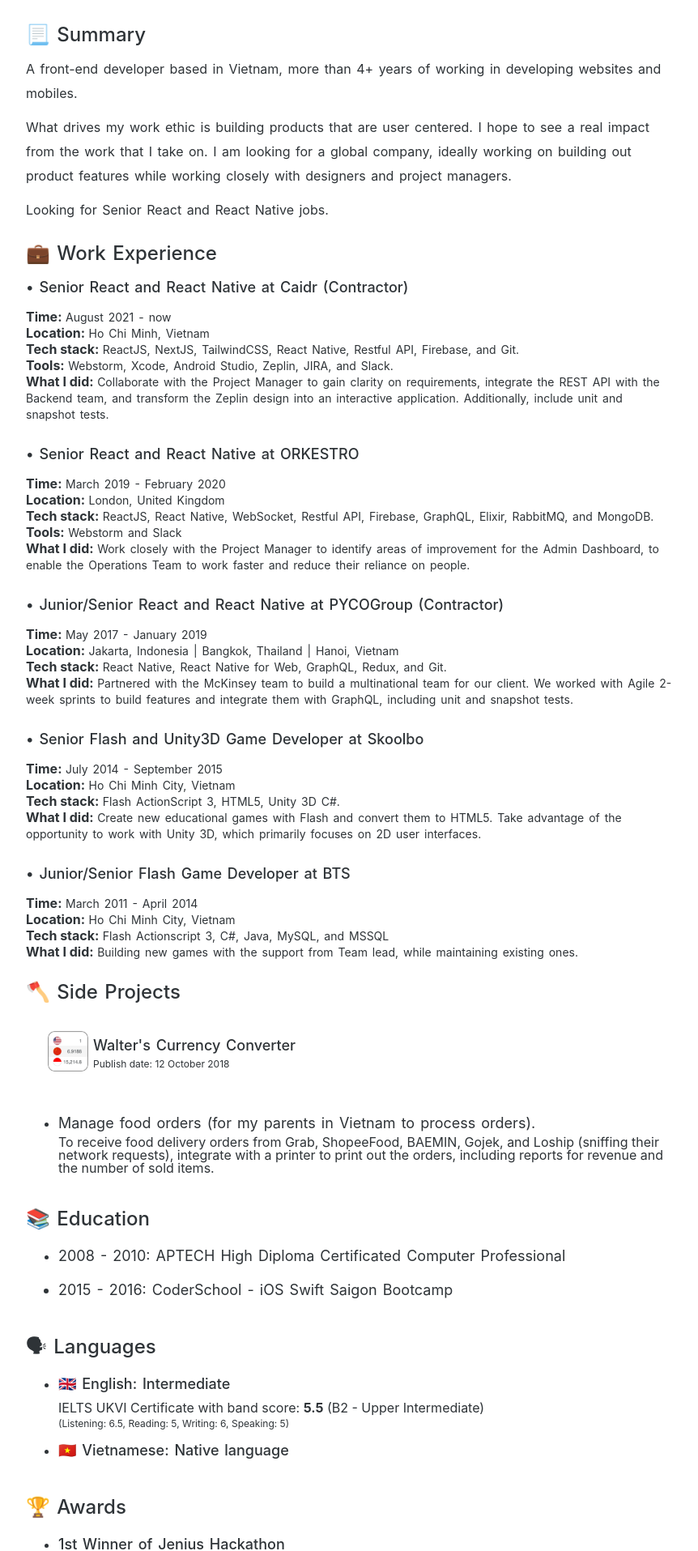
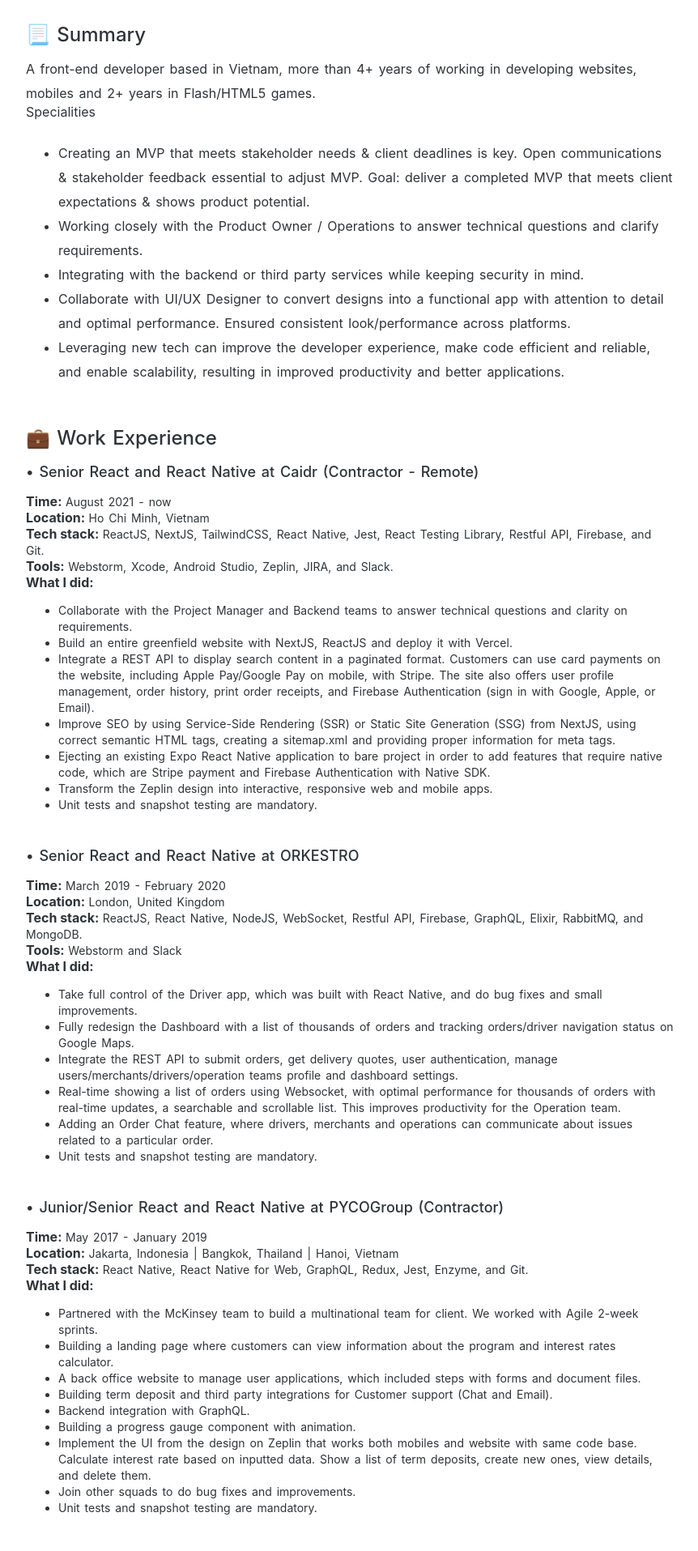
Before and after one commit to ngothanhtai/ngothanhtai.github.io, a React (Create React App) app: page / in a window 1280 px wide. Shown: the part 200-2115 px from the top of the page at 81% size, without its empty margins (208-1070 px from the left). Built offline with nearby package versions, Linux system fonts and the light colour scheme.

Commit message:
chore: update Summary and Work experience

```diff
--- a/src/components/Summary/Summary.tsx
+++ b/src/components/Summary/Summary.tsx
@@ -17,23 +17,24 @@
             <Spacer height={12}/>
             <div>
                 <p className="body">
-                    A front-end developer based in Vietnam, more than 4+ years of working in developing websites and
-                    mobiles.
+                    A front-end developer based in Vietnam, more than 4+ years of working in developing websites, mobiles and 2+ years in Flash/HTML5 games.
                 </p>
+
+                <strong>Specialities</strong>
 
                 <Spacer height={12}/>
 
-                <p className="body">
-                    What drives my work ethic is building products that are user centered. I hope to see a real impact
-                    from the work that I take on. I am looking for a global company, ideally working on building out
-                    product features while working closely with designers and project managers.
-                </p>
+                <ul className={"body"}>
+                    <li>
+                        Creating an MVP that meets stakeholder needs & client deadlines is key. Open communications & stakeholder feedback essential to adjust MVP. Goal: deliver a completed MVP that meets client expectations & shows product potential.
+                    </li>
+                    <li>Working closely with the Product Owner / Operations to answer technical questions and clarify requirements.</li>
+                    <li>Integrating with the backend or third party services while keeping security in mind.</li>
+                    <li>Collaborate with UI/UX Designer to convert designs into a functional app with attention to detail and optimal performance. Ensured consistent look/performance across platforms.</li>
+                    <li>Leveraging new tech can improve the developer experience, make code efficient and reliable, and enable scalability, resulting in improved productivity and better applications.</li>
+                </ul>
 
                 <Spacer height={12}/>
-
-                <p className="body">
-                    Looking for Senior React and React Native jobs.
-                </p>
             </div>
         </section>
     );
--- a/src/components/WorkExperience/WorkExperience.tsx
+++ b/src/components/WorkExperience/WorkExperience.tsx
@@ -17,7 +17,7 @@
   description?: React.ReactNode;
   techStack?: string;
   tools?: string;
-  whatIDid?: string;
+  whatIDid?: React.ReactNode;
 }): React.ReactNode => {
     return (
         <blockquote>
@@ -86,13 +86,23 @@
             <Spacer height={12}/>
 
             {renderWorkExperience({
-                title: "Senior React and React Native at Caidr (Contractor)",
+                title: "Senior React and React Native at Caidr (Contractor - Remote)",
                 time: "August 2021 - now",
                 location: "Ho Chi Minh, Vietnam",
                 techStack:
-                    "ReactJS, NextJS, TailwindCSS, React Native, Restful API, Firebase, and Git.",
+                    "ReactJS, NextJS, TailwindCSS, React Native, Jest, React Testing Library, Restful API, Firebase, and Git.",
                 tools: "Webstorm, Xcode, Android Studio, Zeplin, JIRA, and Slack.",
-                whatIDid: "Collaborate with the Project Manager to gain clarity on requirements, integrate the REST API with the Backend team, and transform the Zeplin design into an interactive application. Additionally, include unit and snapshot tests."
+                whatIDid: (
+                    <ul>
+                        <li>Collaborate with the Project Manager and Backend teams to answer technical questions and clarity on requirements.</li>
+                        <li>Build an entire greenfield website with NextJS, ReactJS and deploy it with Vercel.</li>
+                        <li>Integrate a REST API to display search content in a paginated format. Customers can use card payments on the website, including Apple Pay/Google Pay on mobile, with Stripe. The site also offers user profile management, order history, print order receipts, and Firebase Authentication (sign in with Google, Apple, or Email).</li>
+                        <li>Improve SEO by using Service-Side Rendering (SSR) or Static Site Generation (SSG) from NextJS, using correct semantic HTML tags, creating a sitemap.xml and providing proper information for meta tags.</li>
+                        <li>Ejecting an existing Expo React Native application to bare project in order to add features that require native code, which are Stripe payment and Firebase Authentication with Native SDK.</li>
+                        <li>Transform the Zeplin design into interactive, responsive web and mobile apps.</li>
+                        <li>Unit tests and snapshot testing are mandatory.</li>
+                    </ul>
+                )
             })}
 
             <Spacer height={24}/>
@@ -102,9 +112,16 @@
                 time: "March 2019 - February 2020",
                 location: "London, United Kingdom",
                 techStack:
-                    "ReactJS, React Native, WebSocket, Restful API, Firebase, GraphQL, Elixir, RabbitMQ, and MongoDB.",
+                    "ReactJS, React Native, NodeJS, WebSocket, Restful API, Firebase, GraphQL, Elixir, RabbitMQ, and MongoDB.",
                 tools: "Webstorm and Slack",
-                whatIDid: "Work closely with the Project Manager to identify areas of improvement for the Admin Dashboard, to enable the Operations Team to work faster and reduce their reliance on people."
+                whatIDid: <ul>
+                    <li>Take full control of the Driver app, which was built with React Native, and do bug fixes and small improvements.</li>
+                    <li>Fully redesign the Dashboard with a list of thousands of orders and tracking orders/driver navigation status on Google Maps.</li>
+                    <li>Integrate the REST API to submit orders, get delivery quotes, user authentication, manage users/merchants/drivers/operation teams profile and dashboard settings.</li>
+                    <li>Real-time showing a list of orders using Websocket, with optimal performance for thousands of orders with real-time updates, a searchable and scrollable list. This improves productivity for the Operation team.</li>
+                    <li>Adding an Order Chat feature, where drivers, merchants and operations can communicate about issues related to a particular order.</li>
+                    <li>Unit tests and snapshot testing are mandatory.</li>
+                </ul>
             })}
 
             <Spacer height={24}/>
@@ -114,8 +131,18 @@
                 time: "May 2017 - January 2019",
                 location: "Jakarta, Indonesia | Bangkok, Thailand | Hanoi, Vietnam",
                 techStack:
-                    "React Native, React Native for Web, GraphQL, Redux, and Git.",
-                whatIDid: "Partnered with the McKinsey team to build a multinational team for our client. We worked with Agile 2-week sprints to build features and integrate them with GraphQL, including unit and snapshot tests."
+                    "React Native, React Native for Web, GraphQL, Redux, Jest, Enzyme, and Git.",
+                whatIDid: <ul>
+                    <li>Partnered with the McKinsey team to build a multinational team for client. We worked with Agile 2-week sprints.</li>
+                    <li>Building a landing page where customers can view information about the program and interest rates calculator.</li>
+                    <li>A back office website to manage user applications, which included steps with forms and document files.</li>
+                    <li>Building term deposit and third party integrations for Customer support (Chat and Email).</li>
+                    <li>Backend integration with GraphQL.</li>
+                    <li>Building a progress gauge component with animation.</li>
+                    <li>Implement the UI from the design on Zeplin that works both mobiles and website with same code base. Calculate interest rate based on inputted data. Show a list of term deposits, create new ones, view details, and delete them.</li>
+                    <li>Join other squads to do bug fixes and improvements.</li>
+                    <li>Unit tests and snapshot testing are mandatory.</li>
+                </ul>
             })}
 
             <Spacer height={24}/>
@@ -125,8 +152,11 @@
                     "Senior Flash and Unity3D Game Developer at Skoolbo",
                 time: "July 2014 - September 2015",
                 location: "Ho Chi Minh City, Vietnam",
-                techStack: "Flash ActionScript 3, HTML5, Unity 3D C#.",
-                whatIDid: "Create new educational games with Flash and convert them to HTML5. Take advantage of the opportunity to work with Unity 3D, which primarily focuses on 2D user interfaces."
+                techStack: "Flash ActionScript 3, HTML5, Unity 3D C#, and Git.",
+                whatIDid: <ul>
+                    <li>Create a simple quiz game for children using Flash (ActionScript 3) and then convert it to HTML5 to run without Flash.</li>
+                    <li>Take advantage of the opportunity to work with Unity 3D, which primarily focuses on 2D user interfaces and bug fixes.</li>
+                </ul>
             })}
 
             <Spacer height={24}/>
@@ -136,7 +166,12 @@
                 time: "March 2011 - April 2014",
                 location: "Ho Chi Minh City, Vietnam",
                 techStack: "Flash Actionscript 3, C#, Java, MySQL, and MSSQL",
-                whatIDid: "Building new games with the support from Team lead, while maintaining existing ones."
+                whatIDid: <ul>
+                    <li>Develop 5+ new games using the existing architecture that are successful and generate revenue for the company.</li>
+                    <li>Bug fixes and improvements for existing games.</li>
+                    <li>Mentoring new team members.</li>
+                    <li>Join a core team to design a new architecture that improves performance and creates a cleaner architecture.</li>
+                </ul>
             })}
 
 
```
Also changed, not shown: 8 other files (tests, documents, lock files or other folders).
